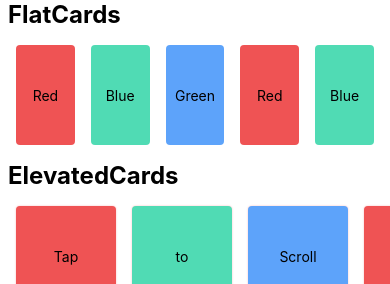
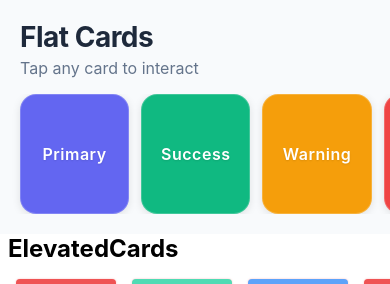
Before and after one commit to muhammadhilal494/react-native-app03, a React Native app: screen / in a window 390 px wide. Shown: the top 284 px of the page. Built offline with nearby package versions, Linux system fonts and the light colour scheme.

Commit message:
Flat cards with better styling

```diff
--- a/components/FlatCards.tsx
+++ b/components/FlatCards.tsx
@@ -1,58 +1,119 @@
-import { StyleSheet, Text, View } from 'react-native'
+import { StyleSheet, Text, View, ScrollView, Dimensions, TouchableOpacity } from 'react-native'
 import React from 'react'
 
+const { width } = Dimensions.get('window')
+
+const cardData = [
+  { id: 1, title: 'Primary', color: '#6366F1', textColor: '#FFFFFF' },
+  { id: 2, title: 'Success', color: '#10B981', textColor: '#FFFFFF' },
+  { id: 3, title: 'Warning', color: '#F59E0B', textColor: '#FFFFFF' },
+  { id: 4, title: 'Danger', color: '#EF4444', textColor: '#FFFFFF' },
+  { id: 5, title: 'Info', color: '#3B82F6', textColor: '#FFFFFF' },
+  { id: 6, title: 'Dark', color: '#1F2937', textColor: '#FFFFFF' },
+]
+
 export default function FlatCards() {
+  const handleCardPress = (cardTitle: any) => {
+    console.log(`${cardTitle} card pressed`)
+    // Add your navigation or action logic here
+  }
+
+  const renderCard = (item: any, index: any) => (
+    <TouchableOpacity
+      key={item.id}
+      style={[
+        styles.card,
+        { backgroundColor: item.color },
+        index === 0 && styles.firstCard,
+        index === cardData.length - 1 && styles.lastCard
+      ]}
+      onPress={() => handleCardPress(item.title)}
+      activeOpacity={0.8}
+    >
+      <Text style={[styles.cardText, { color: item.textColor }]}>
+        {item.title}
+      </Text>
+    </TouchableOpacity>
+  )
+
   return (
-    <View>
-      <Text style={styles.headingText}>FlatCards</Text>
-      <View style={styles.container}>
-        <View style={[styles.card, styles.cardOne]}>
-            <Text>Red</Text>
+    <View style={styles.wrapper}>
+      <View style={styles.headerContainer}>
+        <Text style={styles.headingText}>Flat Cards</Text>
+        <Text style={styles.subHeading}>Tap any card to interact</Text>
       </View>
-        <View style={[styles.card, styles.cardTwo]}>
-            <Text>Blue</Text>
-        </View>
-        <View style={[styles.card, styles.cardThree]}>
-            <Text>Green</Text>
-        </View>
-        <View style={[styles.card, styles.cardOne]}>
-            <Text>Red</Text>
-        </View>
-        <View style={[styles.card, styles.cardTwo]}>
-            <Text>Blue</Text>
-        </View>
-      </View>
+
+      <ScrollView
+        horizontal
+        showsHorizontalScrollIndicator={false}
+        contentContainerStyle={styles.scrollContainer}
+        style={styles.container}
+      >
+        {cardData.map((item, index) => renderCard(item, index))}
+      </ScrollView>
     </View>
   )
 }
 
 const styles = StyleSheet.create({
-    headingText:{
-        fontSize: 24,
-        fontWeight: 'bold',
-        paddingHorizontal: 8
+  wrapper: {
+    backgroundColor: '#F8FAFC',
+    paddingVertical: 20,
   },
-    container:{
-        flex: 1,
-        flexDirection: 'row',
-        padding: 8
+  headerContainer: {
+    paddingHorizontal: 20,
+    marginBottom: 16,
   },
-    card:{
-        flex:1,
-        justifyContent:'center',
+  headingText: {
+    fontSize: 28,
+    fontWeight: '700',
+    color: '#1E293B',
+    letterSpacing: -0.5,
+  },
+  subHeading: {
+    fontSize: 16,
+    color: '#64748B',
+    marginTop: 4,
+    fontWeight: '400',
+  },
+  container: {
+    flexGrow: 0,
+  },
+  scrollContainer: {
+    paddingHorizontal: 16,
+  },
+  card: {
+    justifyContent: 'center',
     alignItems: 'center',
-        width: '20%',
-        height: 100,
-        borderRadius: 4,
-        margin: 8
+    width: width * 0.28, // Responsive width
+    height: 120,
+    borderRadius: 16,
+    marginHorizontal: 6,
+    elevation: 4, // Android shadow
+    shadowColor: '#000', // iOS shadow
+    shadowOffset: {
+      width: 0,
+      height: 2,
     },
-    cardOne:{
-        backgroundColor: '#EF5354'
+    shadowOpacity: 0.1,
+    shadowRadius: 8,
+    // Modern gradient-like effect with border
+    borderWidth: 0.5,
+    borderColor: 'rgba(255, 255, 255, 0.2)',
   },
-    cardTwo:{
-        backgroundColor: '#50DBB4'
+  firstCard: {
+    marginLeft: 4,
   },
-    cardThree:{
-        backgroundColor: '#5DA3FA'
+  lastCard: {
+    marginRight: 4,
+  },
+  cardText: {
+    fontSize: 16,
+    fontWeight: '600',
+    textAlign: 'center',
+    letterSpacing: 0.5,
+    textShadowColor: 'rgba(0, 0, 0, 0.1)',
+    textShadowOffset: { width: 0, height: 1 },
+    textShadowRadius: 2,
   },
 })
```
Lines whose indentation alone changed are shown as unchanged.
